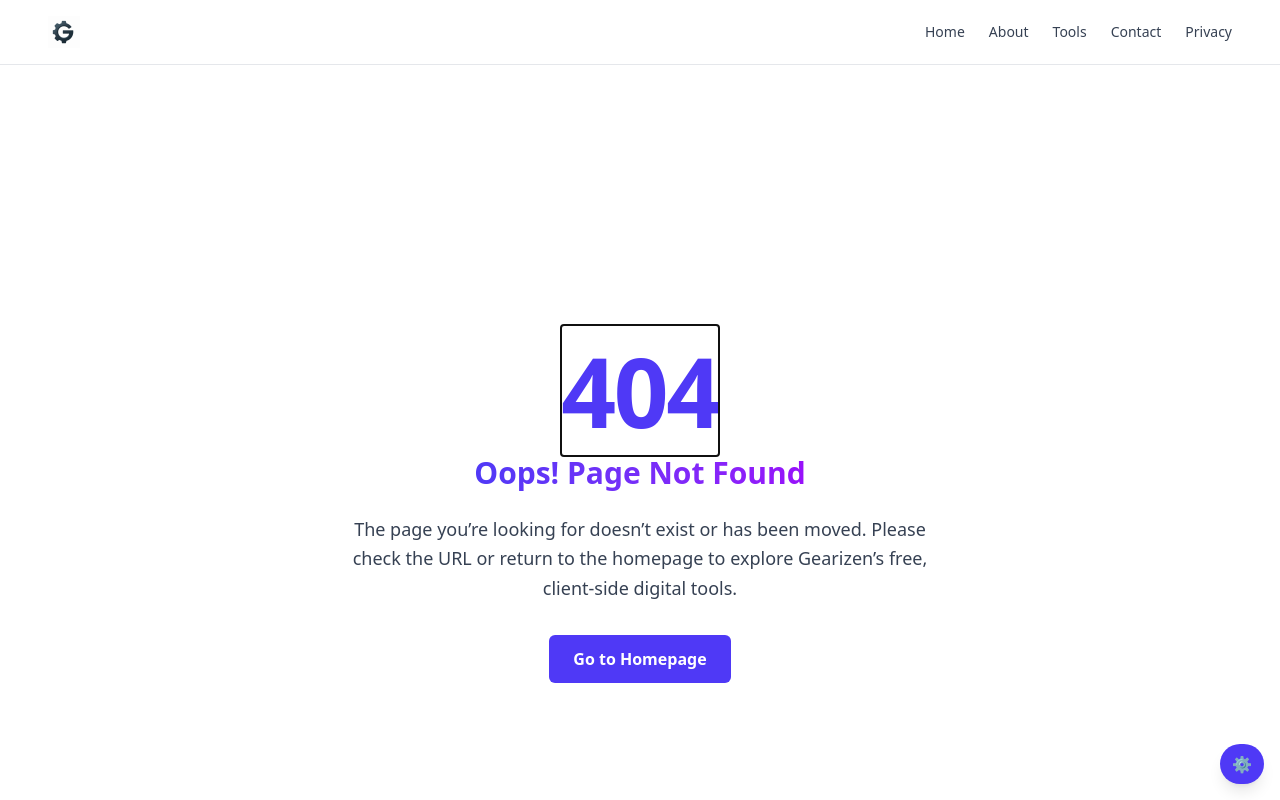
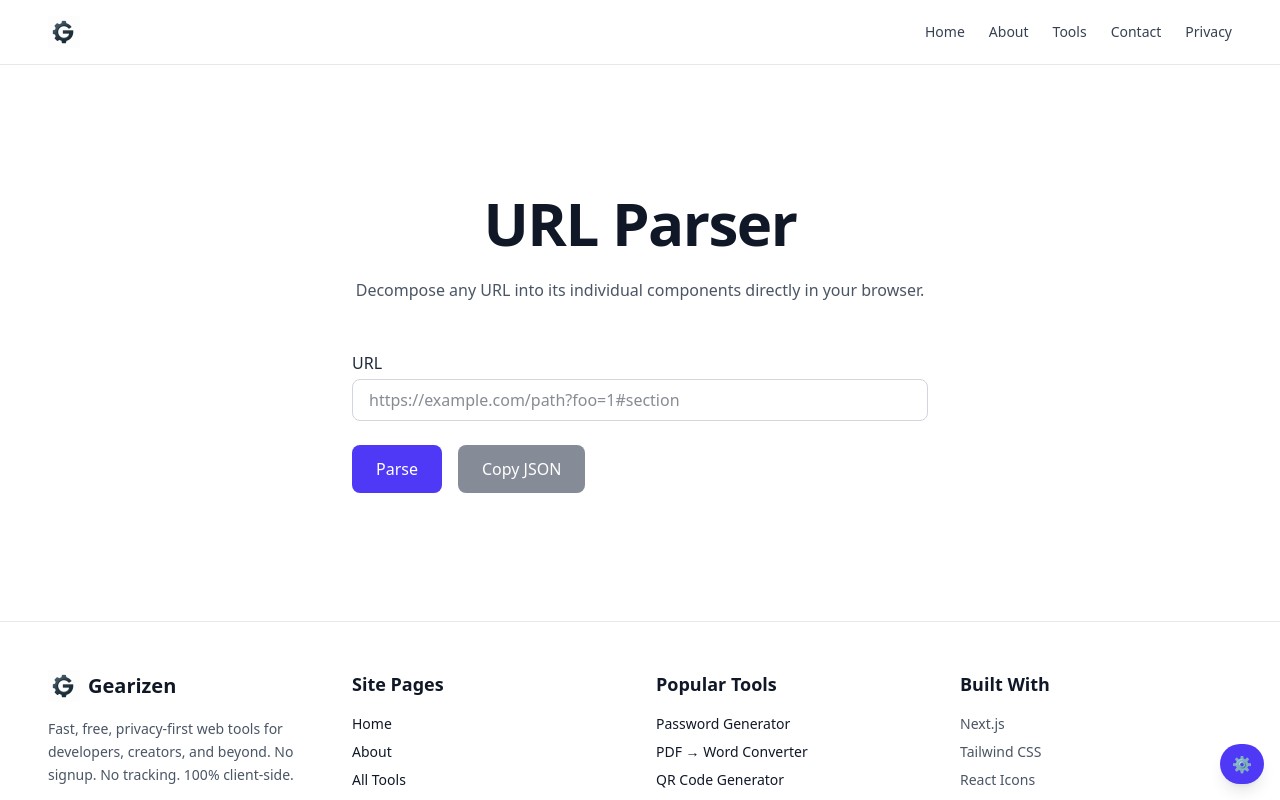
Before and after one commit to tahir-ozcan/gearizen, a Next.js app: page /tools/url-parser in a window 1280 px wide. Before the commit this address had no page. Shown: the top 800 px of the page. Built offline with nearby package versions, Linux system fonts and the light colour scheme.

Commit message:
Add URL Parser tool

```diff
--- a/app/tools/page.tsx
+++ b/app/tools/page.tsx
@@ -31,6 +31,7 @@ export const metadata = {
     "CSV to JSON",
     "HTML formatter",
     "HTML to PDF",
+    "URL parser",
     "SEO meta tag generator",
     "JWT decoder",
     "word counter",
--- a/app/tools/tools-client.tsx
+++ b/app/tools/tools-client.tsx
@@ -37,6 +37,7 @@ import {
   Calculator,
   Palette,
   ListOrdered,
+  Search,
 } from "lucide-react";
 
 interface Tool {
@@ -229,6 +230,13 @@ const tools: Tool[] = [
     description: "Encode or decode URLs and query strings.",
   },
   {
+    href: "/tools/url-parser",
+    Icon: Search,
+    title: "URL Parser",
+    description:
+      "Break down URLs to view protocol, host, path and query parameters.",
+  },
+  {
     href: "/tools/base-converter",
     Icon: Calculator,
     title: "Number Base Converter",
--- /dev/null
+++ b/app/tools/url-parser/page.tsx
@@ -0,0 +1,53 @@
+import UrlParserClient from "./url-parser-client";
+import BreadcrumbJsonLd from "@/app/components/BreadcrumbJsonLd";
+
+export const metadata = {
+  metadataBase: new URL("https://gearizen.com"),
+  title: "URL Parser",
+  description:
+    "Analyze any URL to view protocol, host, pathname, query parameters and more. All client-side with no tracking.",
+  keywords: [
+    "url parser",
+    "link analyzer",
+    "query parameters",
+    "client-side url tools",
+    "Gearizen url parser",
+  ],
+  authors: [{ name: "Gearizen Team", url: "https://gearizen.com/about" }],
+  robots: { index: true, follow: true },
+  alternates: { canonical: "https://gearizen.com/tools/url-parser" },
+  openGraph: {
+    title: "URL Parser | Gearizen",
+    description:
+      "Break down URLs into components with Gearizen's client-side URL Parser. Inspect protocol, host and query params easily.",
+    url: "https://gearizen.com/tools/url-parser",
+    siteName: "Gearizen",
+    locale: "en_US",
+    type: "website",
+    images: [
+      {
+        url: "/og-placeholder.svg",
+        width: 1200,
+        height: 630,
+        alt: "Gearizen URL Parser",
+      },
+    ],
+  },
+  twitter: {
+    card: "summary_large_image",
+    title: "URL Parser | Gearizen",
+    description:
+      "Use Gearizen's URL Parser to decompose links into protocol, path and parameters—all in your browser.",
+    creator: "@gearizen",
+    images: ["/og-placeholder.svg"],
+  },
+};
+
+export default function UrlParserPage() {
+  return (
+    <>
+      <BreadcrumbJsonLd pageTitle="URL Parser" pageUrl="https://gearizen.com/tools/url-parser" />
+      <UrlParserClient />
+    </>
+  );
+}
--- /dev/null
+++ b/app/tools/url-parser/url-parser-client.tsx
@@ -0,0 +1,122 @@
+"use client";
+
+import { useState } from "react";
+import { parseUrl, ParsedUrl } from "../../../lib/parse-url";
+
+export default function UrlParserClient() {
+  const [input, setInput] = useState("");
+  const [result, setResult] = useState<ParsedUrl | null>(null);
+  const [error, setError] = useState<string | null>(null);
+
+  const handleParse = () => {
+    try {
+      const parsed = parseUrl(input.trim());
+      setResult(parsed);
+      setError(null);
+    } catch (e) {
+      setError(e instanceof Error ? e.message : "Invalid URL");
+      setResult(null);
+    }
+  };
+
+  const copyJson = async () => {
+    if (!result) return;
+    try {
+      await navigator.clipboard.writeText(JSON.stringify(result, null, 2));
+      alert("✅ Copied!");
+    } catch {
+      alert("❌ Failed to copy");
+    }
+  };
+
+  return (
+    <section
+      id="url-parser"
+      aria-labelledby="url-parser-heading"
+      className="container-responsive py-20 text-gray-900 antialiased selection:bg-indigo-200 selection:text-indigo-900"
+    >
+      <h1
+        id="url-parser-heading"
+        className="text-4xl sm:text-5xl md:text-6xl font-extrabold text-center mb-6 tracking-tight"
+      >
+        URL Parser
+      </h1>
+      <p className="text-center text-gray-600 mb-12 max-w-2xl mx-auto leading-relaxed">
+        Decompose any URL into its individual components directly in your browser.
+      </p>
+
+      <div className="max-w-xl mx-auto space-y-6">
+        <div>
+          <label htmlFor="url-input" className="block mb-1 font-medium text-gray-800">
+            URL
+          </label>
+          <input
+            id="url-input"
+            type="text"
+            value={input}
+            onChange={(e) => setInput(e.target.value)}
+            placeholder="https://example.com/path?foo=1#section"
+            className="input-base"
+          />
+        </div>
+
+        <div className="flex flex-wrap gap-4">
+          <button type="button" onClick={handleParse} className="btn-primary">
+            Parse
+          </button>
+          <button
+            type="button"
+            onClick={copyJson}
+            disabled={!result}
+            className="btn-secondary disabled:opacity-60"
+          >
+            Copy JSON
+          </button>
+        </div>
+
+        {error && (
+          <p role="alert" className="text-red-600 text-sm">
+            {error}
+          </p>
+        )}
+
+        {result && !error && (
+          <div className="overflow-x-auto">
+            <table className="min-w-full text-sm border border-gray-300 rounded-lg">
+              <tbody className="divide-y divide-gray-200">
+                <tr>
+                  <th className="text-left p-2 font-medium">Protocol</th>
+                  <td className="p-2 font-mono break-all">{result.protocol}</td>
+                </tr>
+                <tr>
+                  <th className="text-left p-2 font-medium">Host</th>
+                  <td className="p-2 font-mono break-all">{result.host}</td>
+                </tr>
+                <tr>
+                  <th className="text-left p-2 font-medium">Pathname</th>
+                  <td className="p-2 font-mono break-all">{result.pathname}</td>
+                </tr>
+                <tr>
+                  <th className="text-left p-2 font-medium">Search</th>
+                  <td className="p-2 font-mono break-all">{result.search}</td>
+                </tr>
+                <tr>
+                  <th className="text-left p-2 font-medium">Hash</th>
+                  <td className="p-2 font-mono break-all">{result.hash}</td>
+                </tr>
+                {Object.keys(result.params).length > 0 && (
+                  <tr>
+                    <th className="text-left p-2 font-medium">Params</th>
+                    <td className="p-2 font-mono break-all whitespace-pre">
+                      {JSON.stringify(result.params, null, 2)}
+                    </td>
+                  </tr>
+                )}
+              </tbody>
+            </table>
+          </div>
+        )}
+      </div>
+    </section>
+  );
+}
--- /dev/null
+++ b/lib/parse-url.ts
@@ -0,0 +1,44 @@
+export interface ParsedUrl {
+  href: string;
+  protocol: string;
+  host: string;
+  hostname: string;
+  port: string;
+  pathname: string;
+  search: string;
+  hash: string;
+  params: Record<string, string>;
+}
+
+/**
+ * Parse a URL string and return its components.
+ * Adds https:// if scheme is missing.
+ */
+export function parseUrl(input: string): ParsedUrl {
+  let url: URL;
+  if (!input) throw new Error("Invalid URL");
+  try {
+    url = new URL(input);
+  } catch {
+    try {
+      url = new URL("https://" + input);
+    } catch {
+      throw new Error("Invalid URL");
+    }
+  }
+  const params: Record<string, string> = {};
+  url.searchParams.forEach((value, key) => {
+    params[key] = value;
+  });
+  return {
+    href: url.href,
+    protocol: url.protocol,
+    host: url.host,
+    hostname: url.hostname,
+    port: url.port,
+    pathname: url.pathname,
+    search: url.search,
+    hash: url.hash,
+    params,
+  };
+}
```
Also changed, not shown: 1 other file (tests, documents, lock files or other folders).
